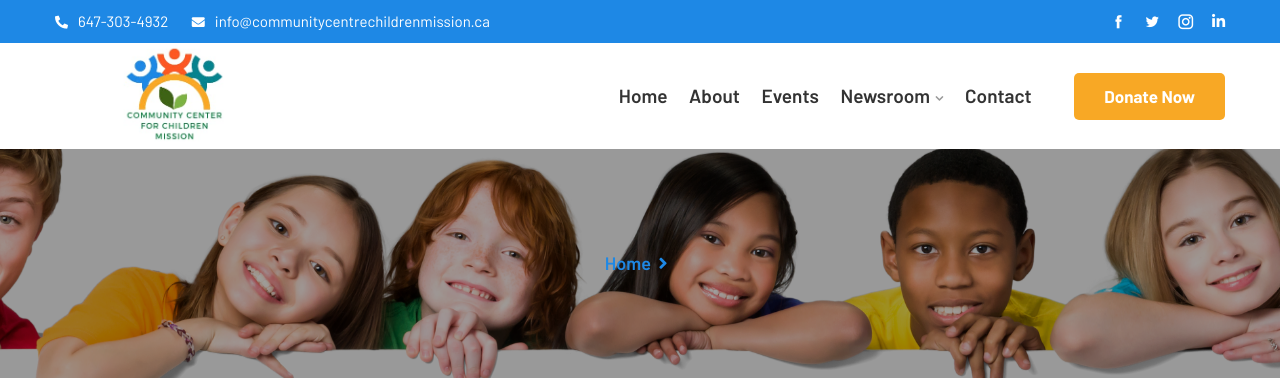
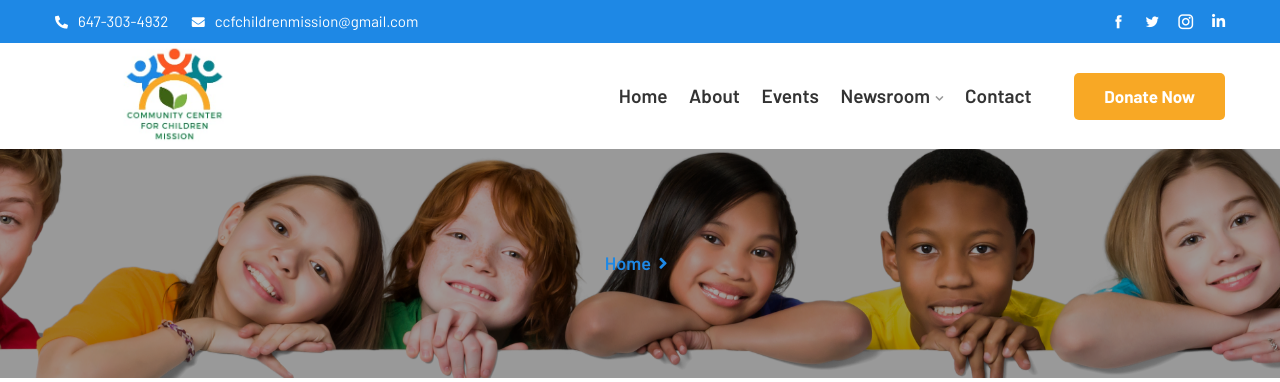
Before and after one commit to yemiemy/cccm, a Django app: page /blog/ in a window 1280 px wide. Shown: the top 382 px of the page. Run offline with Django 4.2, Linux system fonts and the light colour scheme; data that the repository does not hold is empty; parts of the project's set-up code (start-up, migrations or seed data) failed here and were passed over; some libraries are stand-ins or nearby versions.

Commit message:
updated email address on the homepage

```diff
--- a/core/templates/base/base.html
+++ b/core/templates/base/base.html
@@ -35,7 +35,7 @@
 					<div class="top-address">
 						<p>
 							<a href="tel:647-303-4932"><i class="fas fa-phone-alt"></i>647-303-4932</a>
-							<a href="mailto:info@communitycentrechildrenmission.ca"><i class="fas fa-envelope"></i>info@communitycentrechildrenmission.ca</a>
+							<a href="mailto:ccfchildrenmission@gmail.com"><i class="fas fa-envelope"></i>ccfchildrenmission@gmail.com</a>
 						</p>
 					</div>
 				</div>
```
